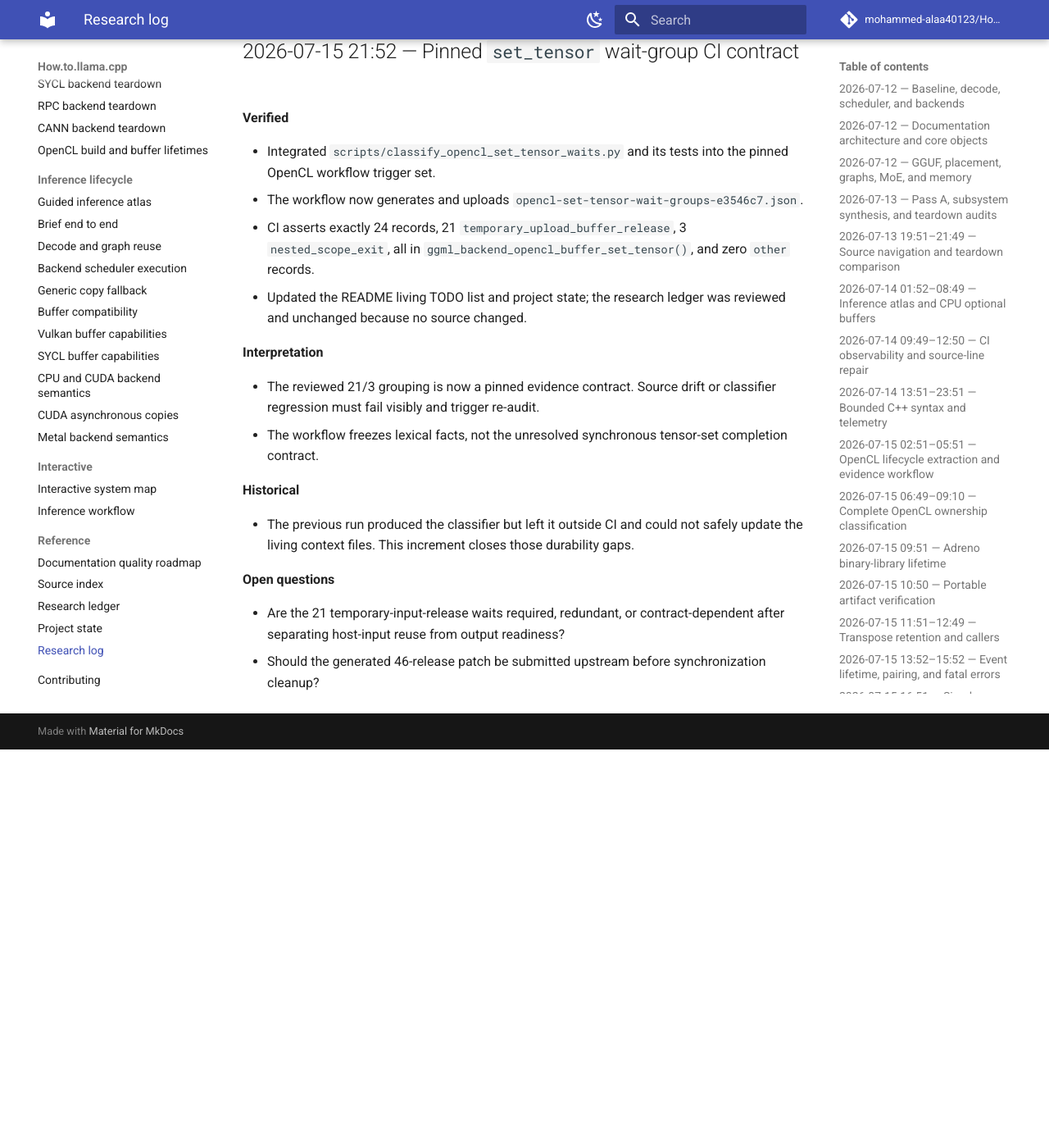
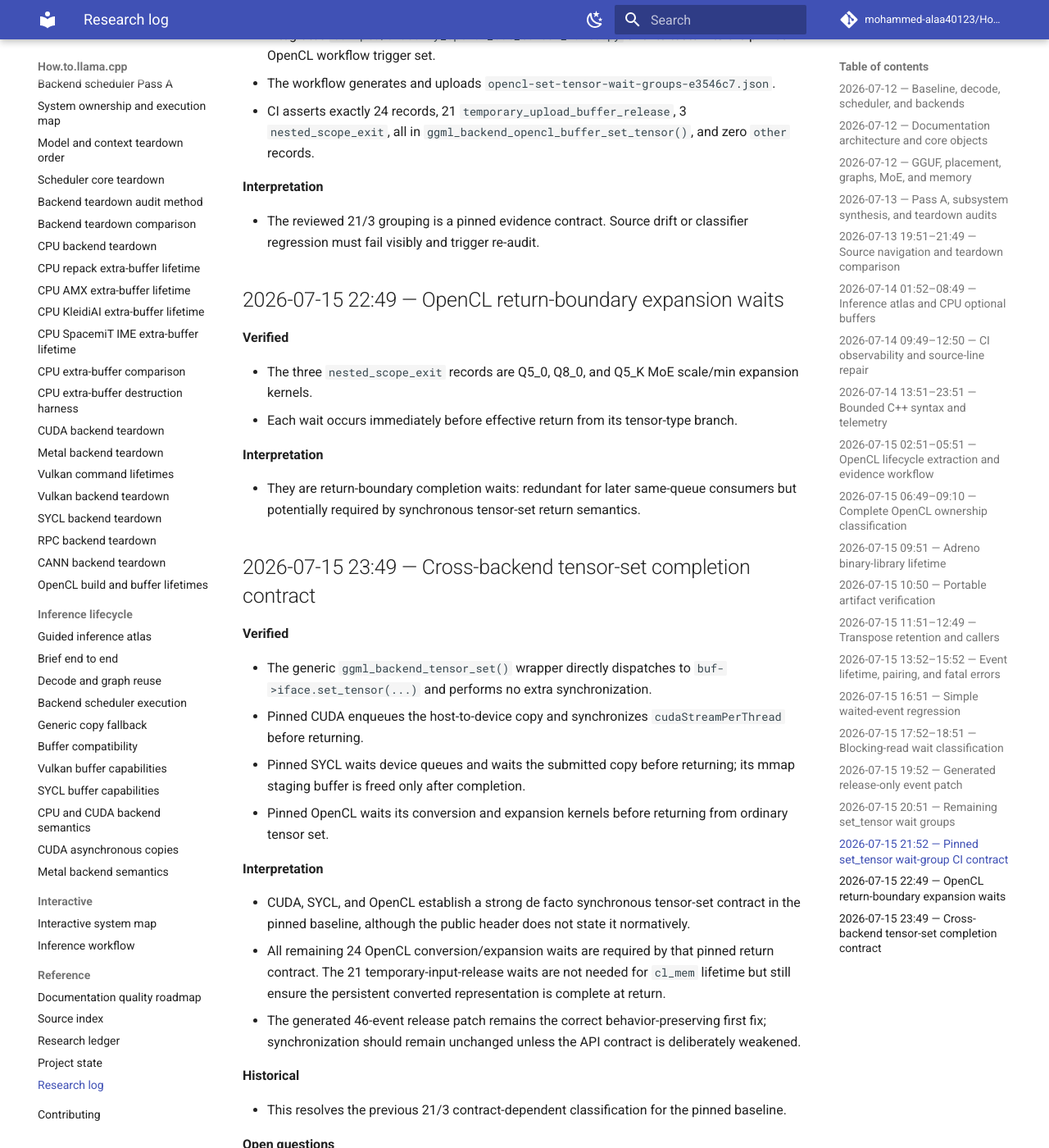
Before and after one commit to mohammed-alaa40123/How.to.llama.cpp, an MkDocs documentation site: the page built from docs/reference/research-log.md, in a window 1280 px wide and 1400 px high, scrolled down 7284 px. Shown: the whole window at 82% size. Built offline with MkDocs 1.6.1 and Material for MkDocs 9.7.7, drawn with Linux system fonts in a browser that asks for light colours; comment, search, counter and statistics services are not loaded; before the commit the page ends 8198 px from its top, so only the background shows below that; some of the changed text lies outside the part shown.

Commit message:
docs: log cross-backend tensor-set contract

```diff
--- a/docs/reference/research-log.md
+++ b/docs/reference/research-log.md
@@ -204,32 +204,52 @@
 
 **Interpretation**
 
-- The 21 waits are not yet proven removable because synchronous tensor-set output readiness remains unresolved.
-
-**Open questions**
-
-- What exact operations follow the three nested-scope waits?
-- Does synchronous `ggml_backend_tensor_set()` require device-side conversion completion before return?
+- The 21 waits were not yet proven removable because synchronous tensor-set output readiness remained unresolved.
 
 ## 2026-07-15 21:52 — Pinned `set_tensor` wait-group CI contract
 
 **Verified**
 
 - Integrated `scripts/classify_opencl_set_tensor_waits.py` and its tests into the pinned OpenCL workflow trigger set.
-- The workflow now generates and uploads `opencl-set-tensor-wait-groups-e3546c7.json`.
+- The workflow generates and uploads `opencl-set-tensor-wait-groups-e3546c7.json`.
 - CI asserts exactly 24 records, 21 `temporary_upload_buffer_release`, 3 `nested_scope_exit`, all in `ggml_backend_opencl_buffer_set_tensor()`, and zero `other` records.
-- Updated the README living TODO list and project state; the research ledger was reviewed and unchanged because no source changed.
 
 **Interpretation**
 
-- The reviewed 21/3 grouping is now a pinned evidence contract. Source drift or classifier regression must fail visibly and trigger re-audit.
-- The workflow freezes lexical facts, not the unresolved synchronous tensor-set completion contract.
+- The reviewed 21/3 grouping is a pinned evidence contract. Source drift or classifier regression must fail visibly and trigger re-audit.
+
+## 2026-07-15 22:49 — OpenCL return-boundary expansion waits
+
+**Verified**
+
+- The three `nested_scope_exit` records are Q5_0, Q8_0, and Q5_K MoE scale/min expansion kernels.
+- Each wait occurs immediately before effective return from its tensor-type branch.
+
+**Interpretation**
+
+- They are return-boundary completion waits: redundant for later same-queue consumers but potentially required by synchronous tensor-set return semantics.
+
+## 2026-07-15 23:49 — Cross-backend tensor-set completion contract
+
+**Verified**
+
+- The generic `ggml_backend_tensor_set()` wrapper directly dispatches to `buf->iface.set_tensor(...)` and performs no extra synchronization.
+- Pinned CUDA enqueues the host-to-device copy and synchronizes `cudaStreamPerThread` before returning.
+- Pinned SYCL waits device queues and waits the submitted copy before returning; its mmap staging buffer is freed only after completion.
+- Pinned OpenCL waits its conversion and expansion kernels before returning from ordinary tensor set.
+
+**Interpretation**
+
+- CUDA, SYCL, and OpenCL establish a strong de facto synchronous tensor-set contract in the pinned baseline, although the public header does not state it normatively.
+- All remaining 24 OpenCL conversion/expansion waits are required by that pinned return contract. The 21 temporary-input-release waits are not needed for `cl_mem` lifetime but still ensure the persistent converted representation is complete at return.
+- The generated 46-event release patch remains the correct behavior-preserving first fix; synchronization should remain unchanged unless the API contract is deliberately weakened.
 
 **Historical**
 
-- The previous run produced the classifier but left it outside CI and could not safely update the living context files. This increment closes those durability gaps.
+- This resolves the previous 21/3 contract-dependent classification for the pinned baseline.
 
 **Open questions**
 
-- Are the 21 temporary-input-release waits required, redundant, or contract-dependent after separating host-input reuse from output readiness?
-- Should the generated 46-release patch be submitted upstream before synchronization cleanup?
+- Does current upstream retain the same implementations and leak?
+- Should the synchronous completion behavior be documented explicitly in `ggml-backend.h`?
+- Should the release-only patch be rebased and submitted upstream before any synchronization cleanup?
```
